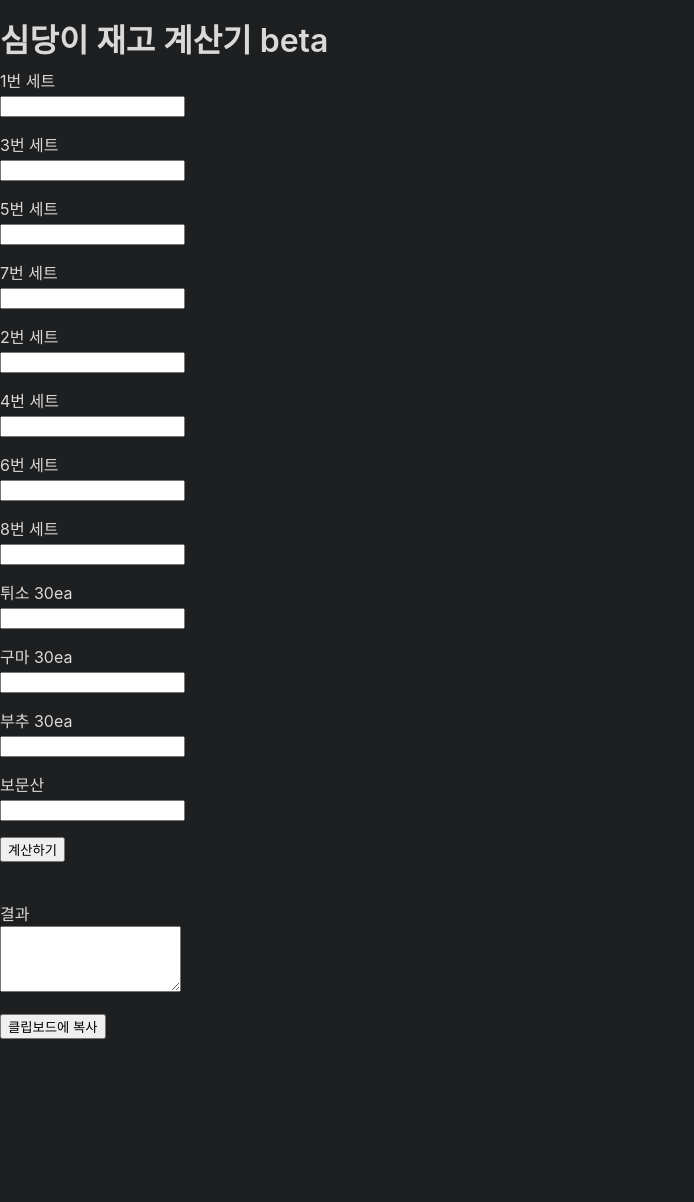
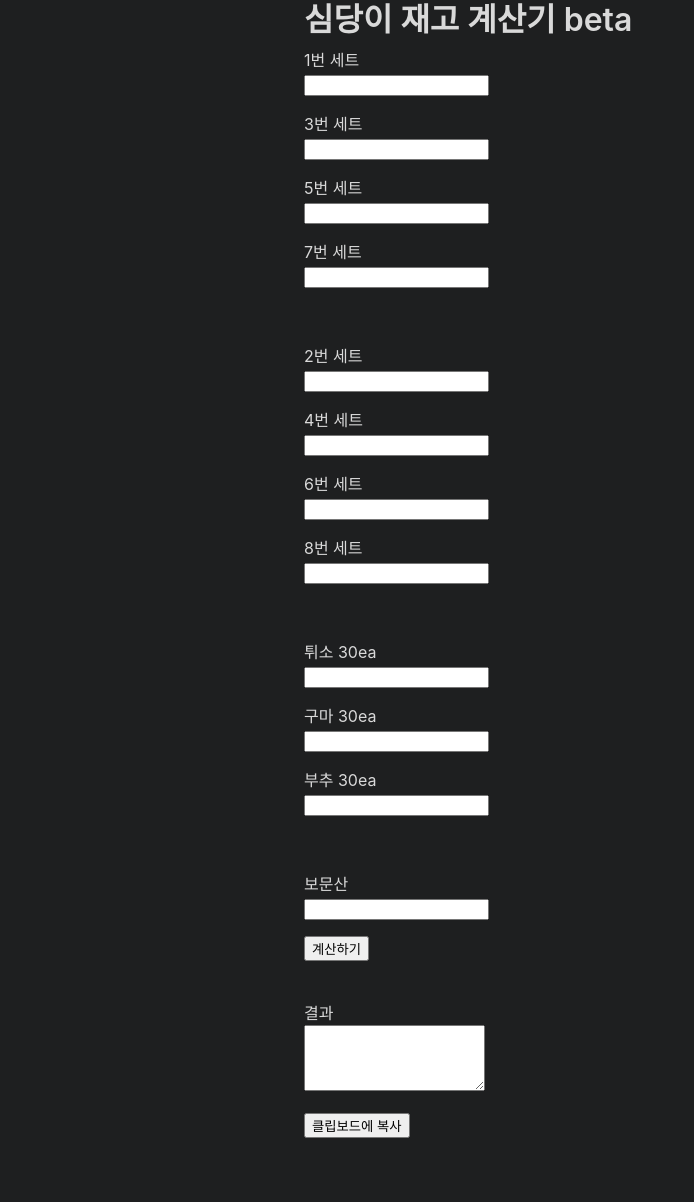
Before and after one commit to hanseodev/hanseodev.github.io, a Jekyll site: the page built from stockcal.md, in a window 1280 px wide. Shown: the whole page, without its empty margins (0-694 px from the left). Built offline with Jekyll 4.4.1, drawn with Linux system fonts in a browser that asks for light colours; before the commit the page ends 1055 px from its top, so only the background shows below that.

Commit message:
재고 계산기 수정

```diff
--- a/_layouts/lab.html
+++ b/_layouts/lab.html
@@ -1,26 +1,16 @@
 <!DOCTYPE html>
 <html lang="kr-KR" data-theme="dark-poole">
-    <head>
-        <meta charset="UTF-8">
-        <meta name="viewport" content="width=device-width, initial-scale=1.0">
-
-        <title>
-            {{ page.title }}
-        </title>
-
-        <link rel="stylesheet" href="{{ 'styles.css' | relative_url }}">
-        <link rel="apple-touch-icon-precomposed" sizes="144x144" href="{{ '/assets/apple-touch-icon-precomposed.png' | relative_url }}">
-        <link rel="shortcut icon" href="{{ '/assets/favicon.ico' | relative_url }}">
-        <link rel="alternate" type="application/atom+xml" title="{{ site.title }}" href="{{ 'atom.xml' | relative_url }}">
-
-        {% seo title=false %}
-      </head>
-
+  {% include head.html %}
 
   <body>
+    <div class="container content">
       <main>
-        <h1 class="lab-title">{{ page.title }}</h1>
-        {{ content }}
+        <article class="page">
+            <h1 class="page-title">{{ page.title }}</h1>
+            {{ content }}
+        </article>
       </main>
+    </div>
+
   </body>
 </html>
--- a/stockcal.md
+++ b/stockcal.md
@@ -6,14 +6,14 @@ title: 심당이 재고 계산기 beta
 <p>1번 세트<br><input type="text" pattern="\d*" id="num1"></p>
 <p>3번 세트<br><input type="text" pattern="\d*" id="num2"></p>
 <p>5번 세트<br><input type="text" pattern="\d*" id="num3"></p>
-<p>7번 세트<br><input type="text" pattern="\d*" id="num4"></p>
+<p>7번 세트<br><input type="text" pattern="\d*" id="num4"></p><br>
 <p>2번 세트<br><input type="text" pattern="\d*" id="num5"></p>
 <p>4번 세트<br><input type="text" pattern="\d*" id="num6"></p>
 <p>6번 세트<br><input type="text" pattern="\d*" id="num7"></p>
-<p>8번 세트<br><input type="text" pattern="\d*" id="num8"></p>
+<p>8번 세트<br><input type="text" pattern="\d*" id="num8"></p><br>
 <p>튀소 30ea<br><input type="text" pattern="\d*" id="num9"></p>
 <p>구마 30ea<br><input type="text" pattern="\d*" id="num10"></p>
-<p>부추 30ea<br><input type="text" pattern="\d*" id="num11"></p>
+<p>부추 30ea<br><input type="text" pattern="\d*" id="num11"></p><br>
 <p>보문산<br><input type="text" pattern="\d*" id="num12"></p>
 
 <button onclick="calculate()">계산하기</button><br><br>
```
